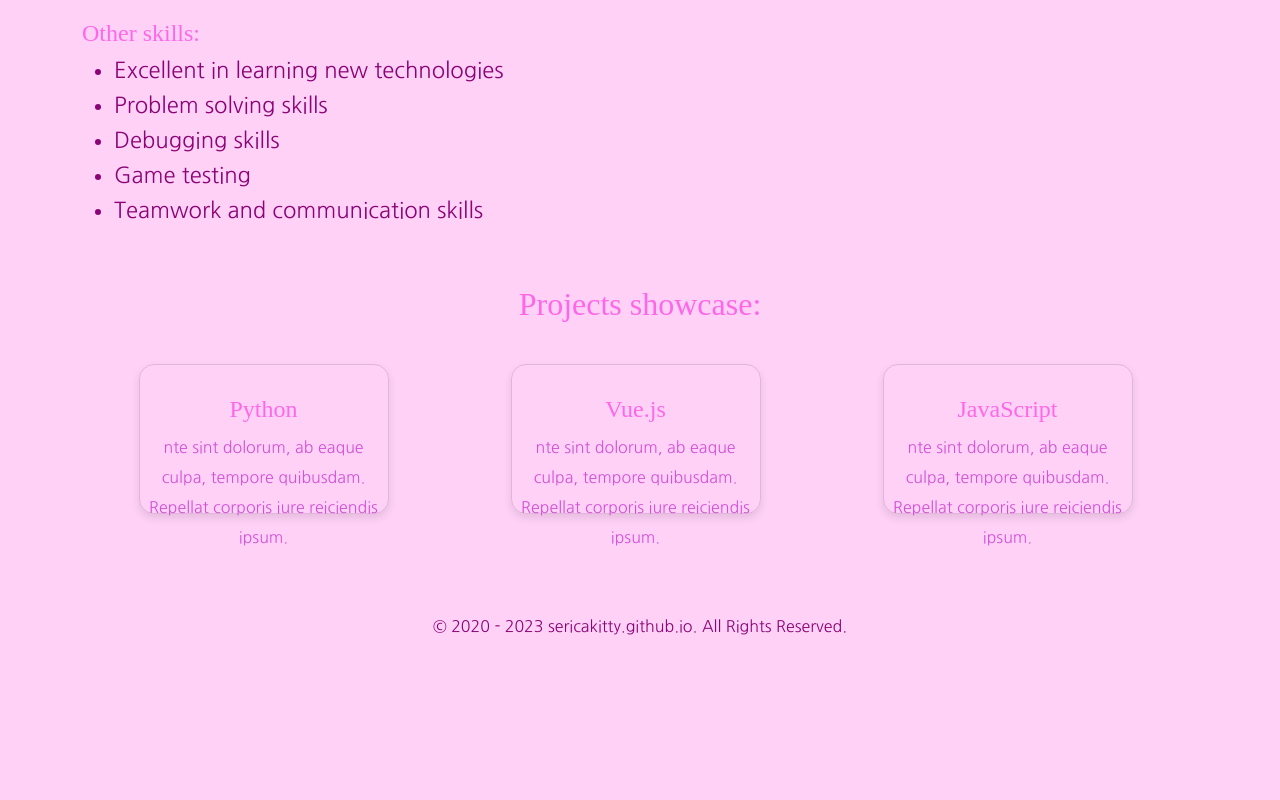
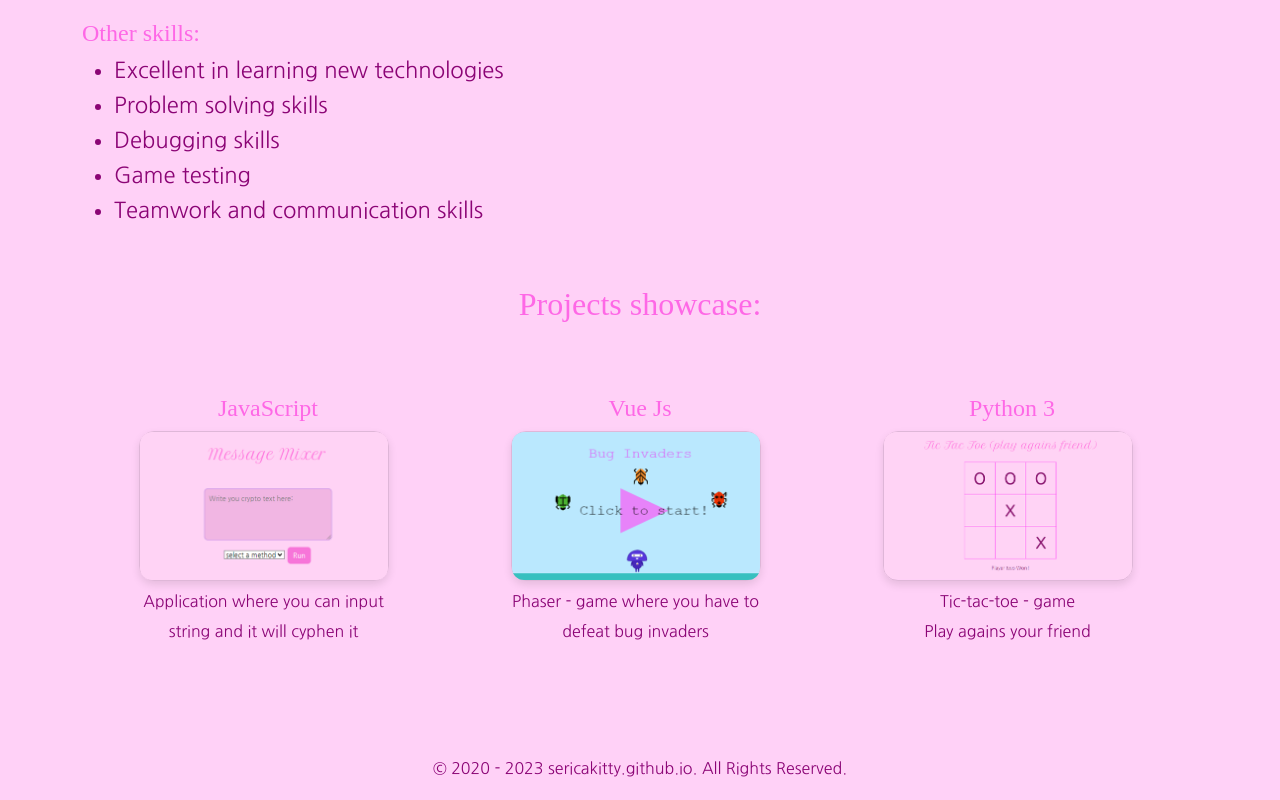
Before and after one commit to sericakitty/sericakitty.github.io, a Vue app: page / in a window 1280 px wide. Shown: the part 1060-1860 px from the top of the page. Before the commit the page ends 1718 px from the top, so only its background shows below. Built offline with nearby package versions, Linux system fonts and the light colour scheme; a web font is replaced by a local one.

Commit message:
add showcase cards

```diff
--- a/src/pages/PageHome.vue
+++ b/src/pages/PageHome.vue
@@ -55,34 +55,34 @@
 
 		<h2 class="text-center projectshowcase">Projects showcase:</h2>
 		<div class="row">
-
-			<div class="column">
-				<a href="">
+			<div class="text-center column">
+				<h3>JavaScript</h3>
 				<div class="card">
-						<h3>Python</h3>
-						nte sint dolorum, ab eaque culpa, tempore quibusdam. Repellat corporis iure reiciendis ipsum.
-					</div>
+					<a href="https://sericakitty.github.io/messagemixer/">
+						<img src="../assets/img/cards/messagemixer.png" alt="Message mixer - app" />
 					</a>
 				</div>
+				<p>Application where you can input string and it will cyphen it</p>
+			</div>
 
-			<div class="column">
-				<a href="">
+			<div class="text-center column">
+				<h3>Vue Js</h3>
 				<div class="card">
-						<h3>Vue.js</h3>
-						nte sint dolorum, ab eaque culpa, tempore quibusdam. Repellat corporis iure reiciendis ipsum.
-					</div>
+					<a  href="https://sericakitty.github.io/phasergame/buginvader">
+						<img src="../assets/img/cards/buginvader.png" alt="Bug Invader">
 					</a>
 				</div>
+				<p>Phaser - game where you have to defeat bug invaders</p>
+			</div>
 
-			<div class="column">
-				<a href="">
-
+			<div class="text-center column">
+				<h3>Python 3</h3>
 				<div class="card">
-
-						<h3>JavaScript</h3>
-						nte sint dolorum, ab eaque culpa, tempore quibusdam. Repellat corporis iure reiciendis ipsum.
+					<a href="https://sericakitty.github.io/tictactoe/">
+						<img src="../assets/img/cards/tictactoe.png" alt="Tic tac toe - game" />
+					</a>
 				</div>
-				</a>
+				<p>Tic-tac-toe - game <br/> Play agains your friend</p>
 
 			</div>
 
```
Lines whose indentation alone changed are shown as unchanged.
